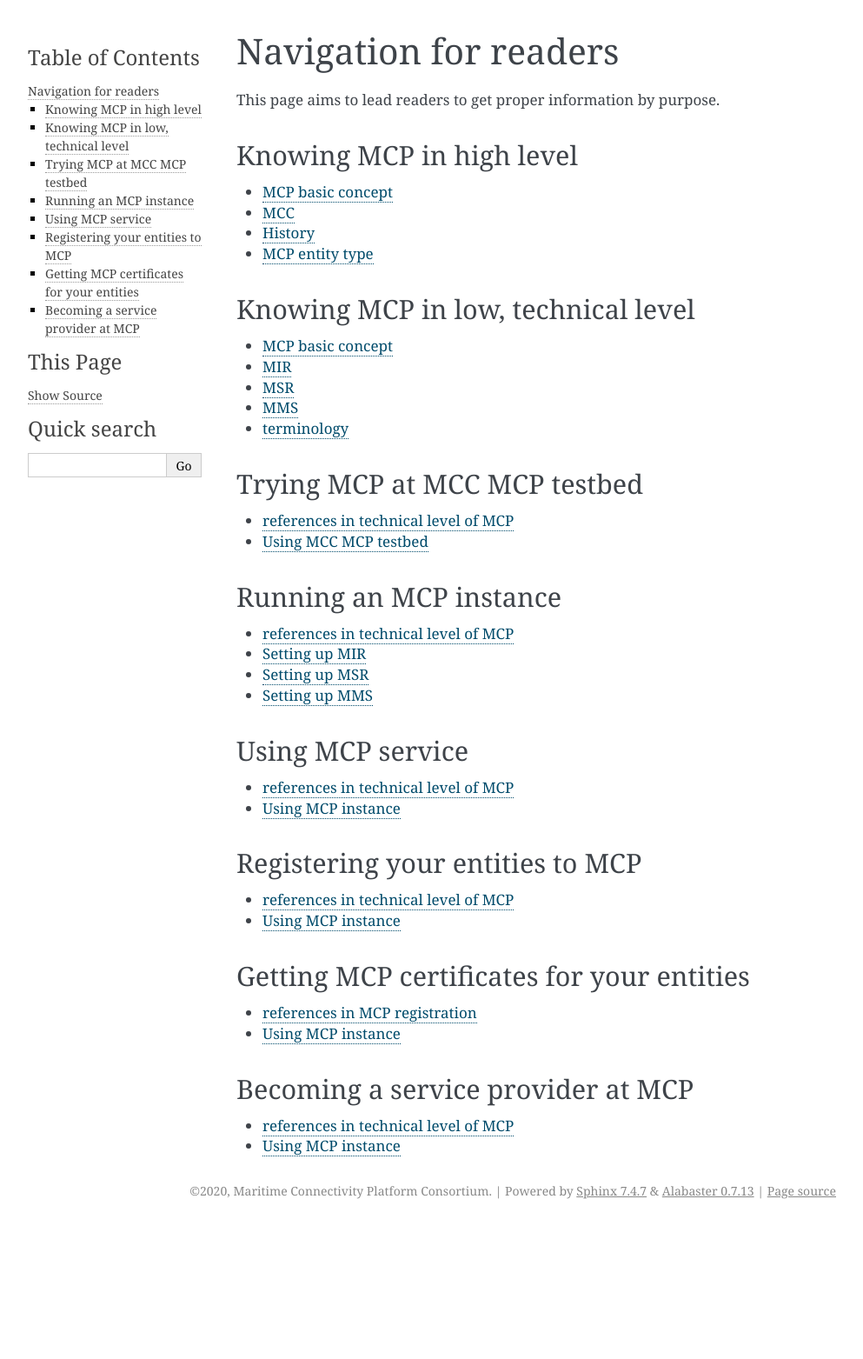
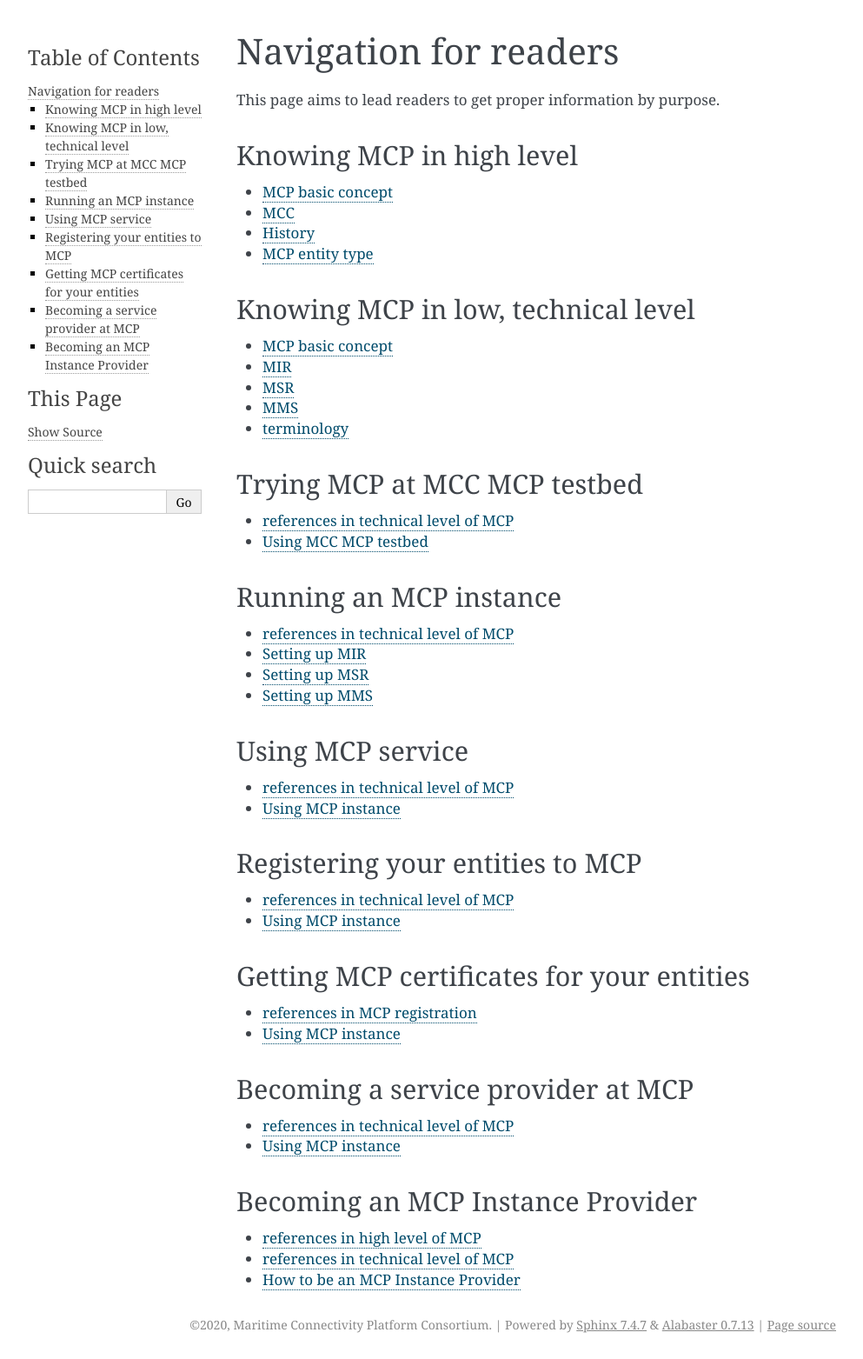
Before and after one commit to maritimeconnectivity/maritimeconnectivity.net, a Sphinx documentation site: the page built from docs/source/navigation.rst, in a window 1280 px wide. Shown: the whole page at 87% size, without its empty margins (148-1141 px from the left). Built offline with Sphinx 7.4.7, drawn with Linux system fonts in a browser that asks for light colours; before the commit the page ends 1409 px from its top, so only the background shows below that.

Commit message:
updates on how to

```diff
--- a/docs/source/MCPInstanceProvider.rst
+++ b/docs/source/MCPInstanceProvider.rst
@@ -19,6 +19,8 @@ Or any combination hereof.
 An instance provider will always be running several environments - at least a staging and production environment, which is required by the system configuration requirements (see later). Most instance providers will typically have the need to run even more environments than that.
 Any MCP instance running environments consisting of only an MMS and/or MSR environments without a MIR component will need to rely on another MCP instance with a running MIR for authentication purpose.
 
+.. _mcp-instance-provider-how-to:
+
 How to be an MCP Instance Provider
 ^^^^^^^^^^^^^^^^^^^^^^^^^^^^^^^^^^
 MCC is actively working on the requirements for MCP Instance Provider. Please contact to the `secretariat <mailto:mcc@dmc.international>`_ to get further detail.
--- a/docs/source/navigation.rst
+++ b/docs/source/navigation.rst
@@ -1,6 +1,8 @@
 Navigation for readers
 ======================
 This page aims to lead readers to get proper information by purpose.
+
+.. _mcp-highlevel-ref:
 
 Knowing MCP in high level
 -----------------------------------
@@ -52,3 +54,9 @@ Becoming a service provider at MCP
 -----------------------------------------------------
 * :ref:`references in technical level of MCP <mcp-technical-ref>`
 * :ref:`Using MCP instance <mcp-instance-usage>`
+
+Becoming an MCP Instance Provider
+-----------------------------------------------------
+* :ref:`references in high level of MCP <mcp-highlevel-ref>`
+* :ref:`references in technical level of MCP <mcp-technical-ref>`
+* :ref:`How to be an MCP Instance Provider <mcp-instance-provider-how-to>`
```
Also changed, not shown: 4 other files.
